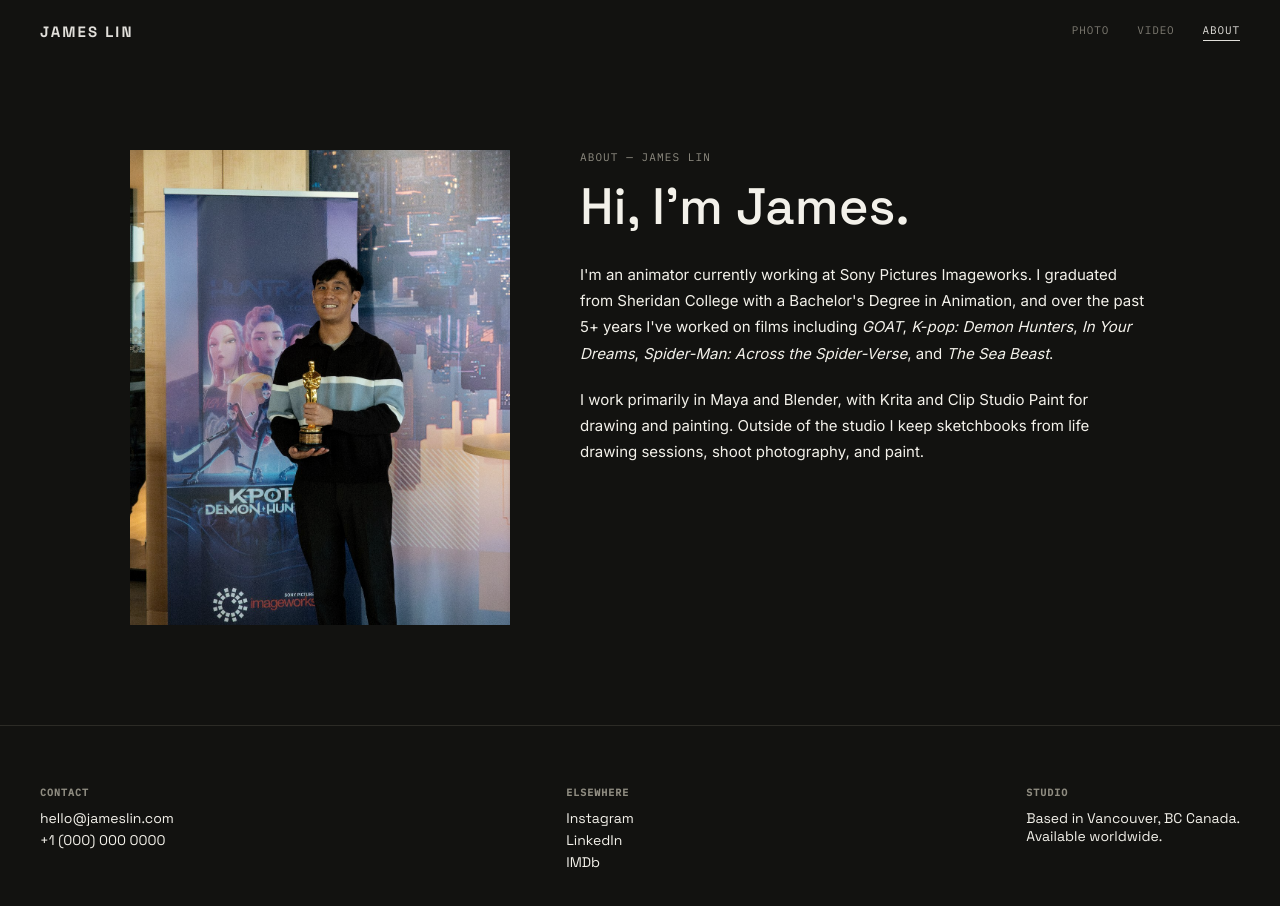
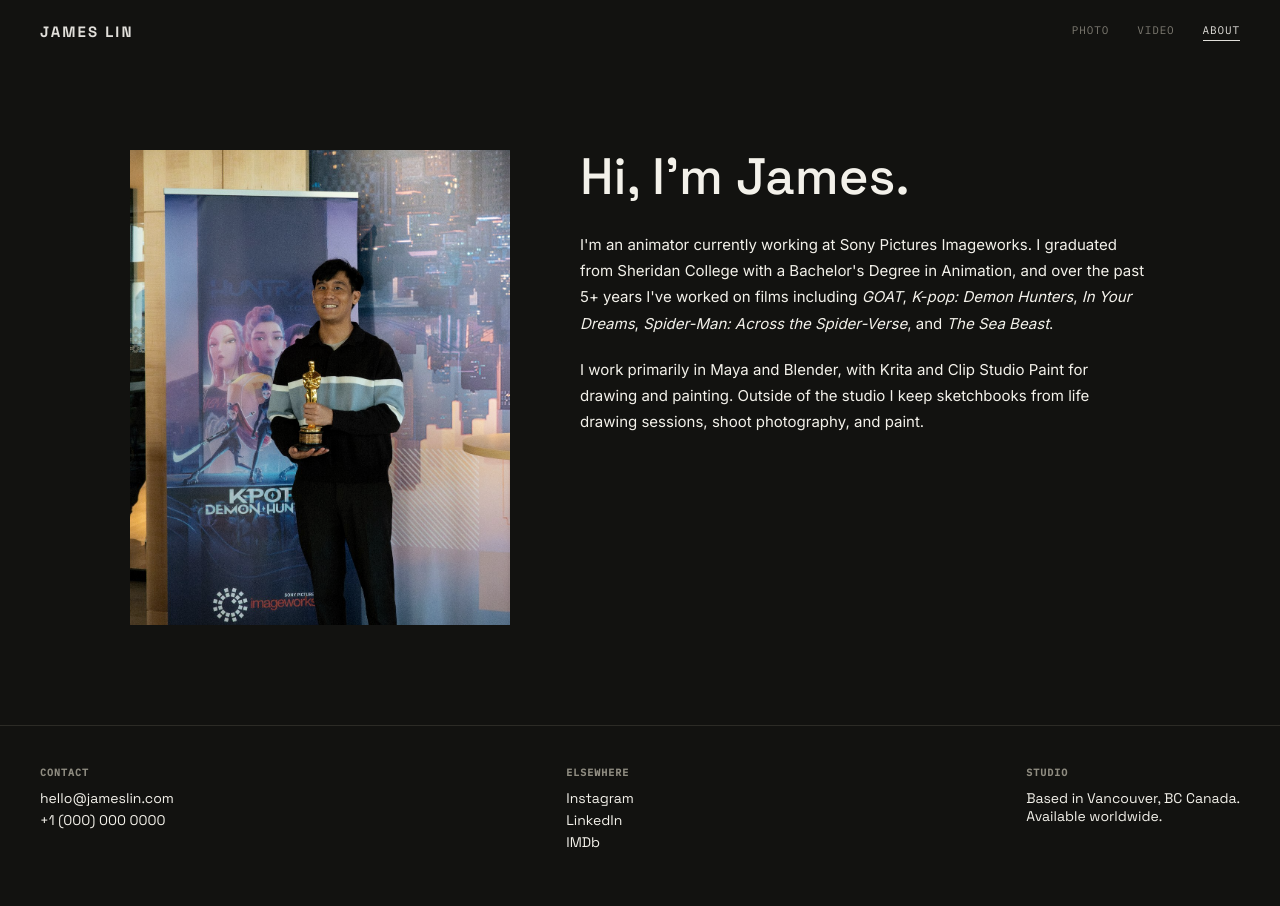
Before and after one commit to jonkenobi/james-lin-art, a plain HTML site: page about.html in a window 1280 px wide. Drawn offline with Linux system fonts and the light colour scheme.

Commit message:
Minor aesthetic updates

```diff
--- a/about.html
+++ b/about.html
@@ -95,13 +95,6 @@
 background:rgba(0,0,0,.35);
 padding:2px 6px;
 }
-.bio .eyebrow{
-font-family:'IBM Plex Mono',monospace;
-font-size:11px;
-letter-spacing:.1em;
-color:var(--muted);
-margin-bottom:16px;
-}
 .bio h1{
 font-family:'Space Grotesk',sans-serif;
 font-weight:500;
@@ -120,7 +113,7 @@
 .bio p:last-child{ margin-bottom:0; }
 .bio p.muted{ color:var(--muted); }
 footer{
-padding:60px 40px 50px;
+padding:40px 40px 50px;
 border-top:1px solid var(--line);
 display:flex;
 flex-wrap:wrap;
@@ -164,7 +157,6 @@
 </div>
 
 <div class="bio">
-<div class="eyebrow">ABOUT — JAMES LIN</div>
 <h1>Hi, I'm James.</h1>
 <p>I'm an animator currently working at Sony Pictures Imageworks. I graduated from Sheridan College with a Bachelor's Degree in Animation, and over the past 5+ years I've worked on films including <em>GOAT</em>, <em>K-pop: Demon Hunters</em>, <em>In Your Dreams</em>, <em>Spider-Man: Across the Spider-Verse</em>, and <em>The Sea Beast</em>.</p>
 <p>I work primarily in Maya and Blender, with Krita and Clip Studio Paint for drawing and painting. Outside of the studio I keep sketchbooks from life drawing sessions, shoot photography, and paint.</p>
```
Also changed, not shown: index.html (+0 -1 lines).
